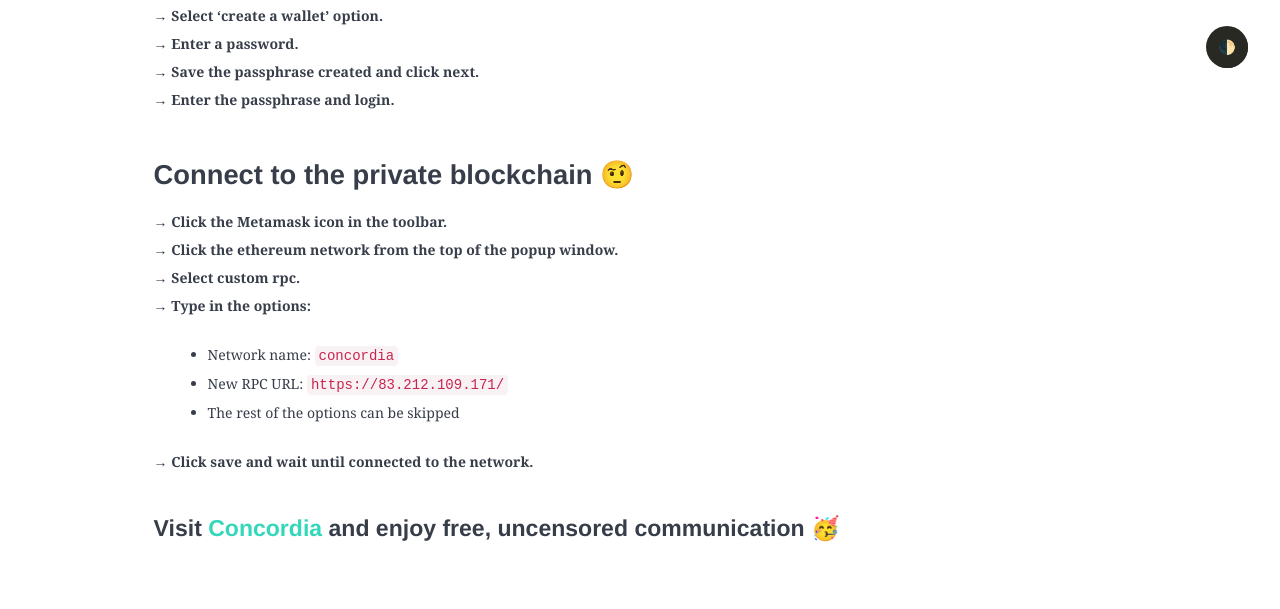
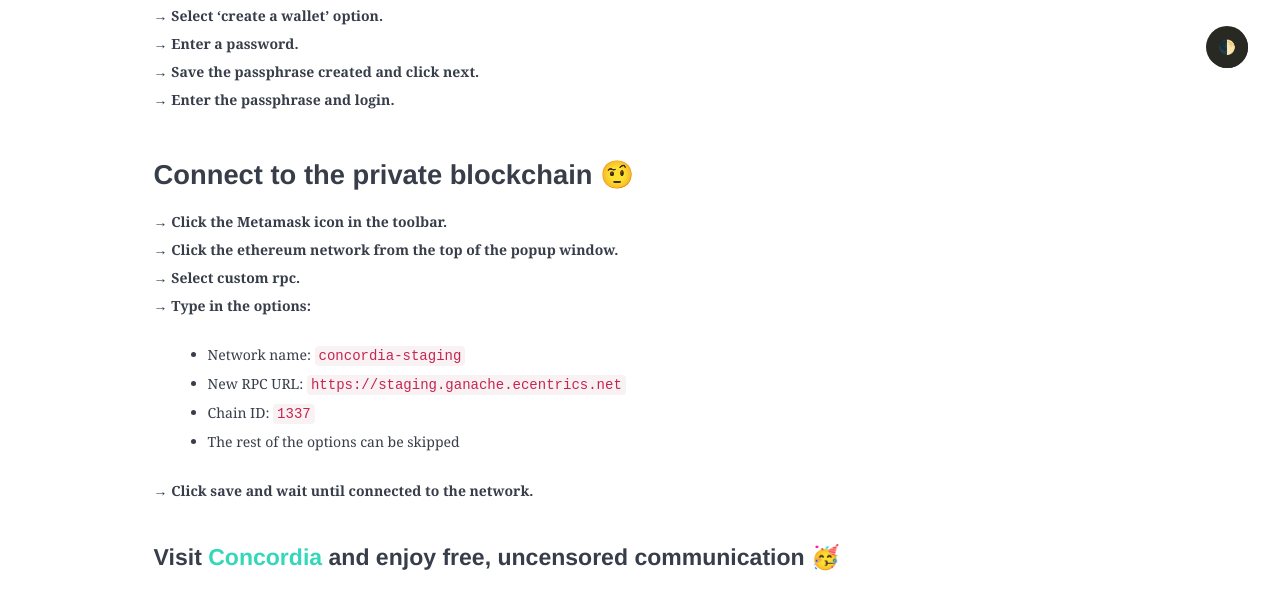
Before and after one commit to ECEntrics/concordia-guide, a plain HTML site: page src/index.html in a window 1280 px wide. Shown: the part 700-1309 px from the top of the page. Drawn offline with nearby package versions, Linux system fonts and the light colour scheme.

Commit message:
refactor: change values for staging

```diff
--- a/src/index.html
+++ b/src/index.html
@@ -3,6 +3,7 @@
 <head>
 	<meta charset="utf-8">
 	<title>Concordia usage guide</title>
+	<link rel="shortcut icon" href="favicon.ico" />
 	<link rel="stylesheet" type="text/css" href="markdown.css">
 	<script src="darkMode.js"></script>
 </head>
@@ -99,9 +100,10 @@
 		<strong>→ Type in the options:</strong>
 	</p>
 	<ul>
-		<li class="has-line-data" data-line-start="26" data-line-end="27">Network name: <code>concordia</code></li>
-		<li class="has-line-data" data-line-start="27" data-line-end="28">New RPC URL: <code>https://83.212.109.171/</code></li>
-		<li class="has-line-data" data-line-start="28" data-line-end="30">The rest of the options can be skipped</li>
+		<li class="has-line-data" data-line-start="26" data-line-end="27">Network name: <code>concordia-staging</code></li>
+		<li class="has-line-data" data-line-start="27" data-line-end="28">New RPC URL: <code>https://staging.ganache.ecentrics.net</code></li>
+		<li class="has-line-data" data-line-start="28" data-line-end="29">Chain ID: <code>1337</code></li>
+		<li class="has-line-data" data-line-start="29" data-line-end="30">The rest of the options can be skipped</li>
 	</ul>
 	<p class="has-line-data" data-line-start="30" data-line-end="31">
 		<strong>→ Click save and wait until connected to the network.</strong>
@@ -110,7 +112,7 @@
 	<!-- Header "Visit Concordia" -->
 	<h3 class="code-line" data-line-start=32 data-line-end=33 >
 		<a id="Visit_Concordiahttpswwwconcordiaecentricsnet_and_enjoy_free_uncensored_communication__32"></a>
-		Visit <a href="https://www.concordia.ecentrics.net" target="_blank">Concordia</a> and enjoy free, uncensored communication <span class="darkmode-ignore">🥳</span>
+		Visit <a href="https://staging.concordia.ecentrics.net" target="_blank">Concordia</a> and enjoy free, uncensored communication <span class="darkmode-ignore">🥳</span>
 	</h3>
 
 	<div id="blank-space-in-the-end" style="height: 15vh"/>
```
Also changed, not shown: src/favicon.ico (added), 4 other files.
